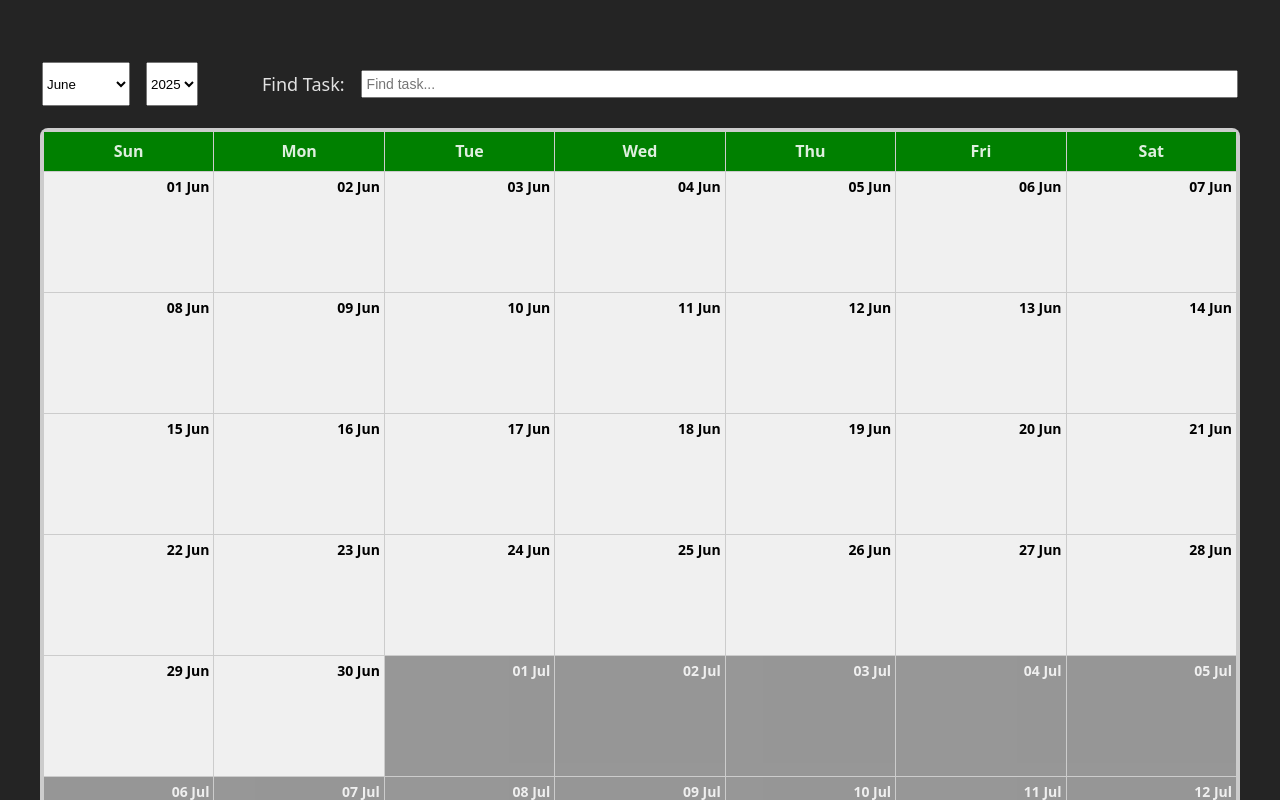
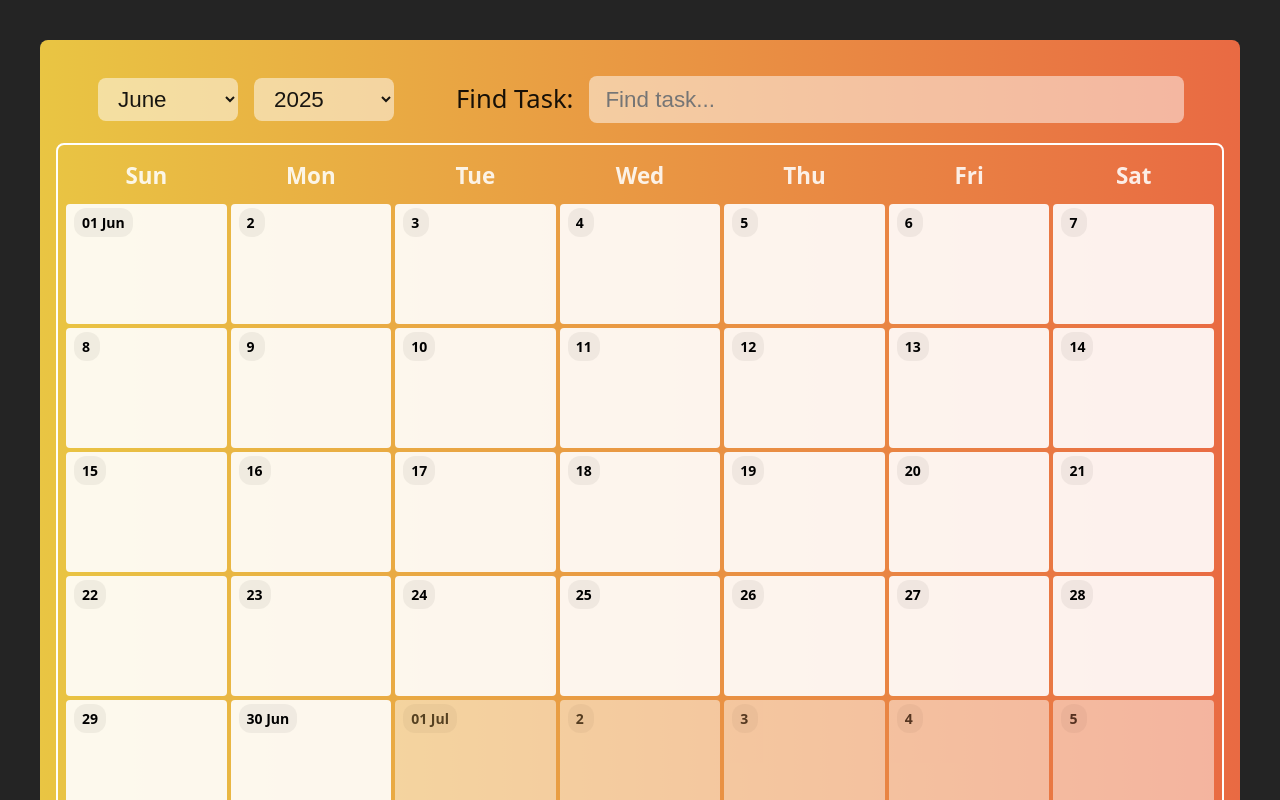
Before and after one commit to kornieiev/calendar, a React (Vite) app: page / in a window 1280 px wide. Shown: the top 800 px of the page. Built offline with nearby package versions, Linux system fonts and the light colour scheme.

Commit message:
feat: add some styles & fix date visualisation

```diff
--- a/src/components/CalendarGrid.styles.ts
+++ b/src/components/CalendarGrid.styles.ts
@@ -4,49 +4,57 @@ export const GridContainer = styled.div`
   display: grid;
   grid-template-columns: repeat(7, 1fr);
   grid-template-rows: auto repeat(6, 120px);
-  gap: 1px;
-  background-color: #ccc;
-  padding: 4px;
+  gap: 4px;
+  padding: 8px;
   border-radius: 8px;
+  border: 2px solid white;
 `;
 
 export const WeekDayHeader = styled.div`
   text-align: center;
   font-weight: bold;
+  font-size: 1.4rem;
   padding: 10px 0;
-  background-color: green;
   line-height: 1.2;
 `;
 
 export const DayCellDiv = styled.div<{
-  // isEmpty: boolean;
   isDragOver?: boolean;
   isCurrentMonth?: boolean;
 }>`
-  background-color: #f0f0f0;
+  background-color: rgba(255, 255, 255, 0.9);
   color: black;
   padding: 4px;
   position: relative;
   font-size: 14px;
   cursor: pointer;
+  border-radius: 4px;
 
   .day-number {
     font-weight: bold;
-    text-align: right;
+    text-align: left;
+    margin-left: 4px;
+    background: rgba(0, 0, 0, 0.05);
+    width: fit-content;
+    min-width: 10px;
+    padding: 4px 8px;
+    border-radius: 12px;
   }
 
   ${({ isCurrentMonth }) =>
     !isCurrentMonth &&
     css`
-      background: grey;
-      color: white;
+      background: rgba(255, 255, 255, 0.7);
+      color: rgba(0, 0, 0, 0.9);
       opacity: 0.7;
     `}
   ${({ isDragOver }) =>
     isDragOver &&
     css`
       outline: 2px solid #1976d2;
-      background: orange;
+      background: transparent;
+      border: 3px solid white;
+      outline: none;
     `}
 `;
 
@@ -57,17 +65,33 @@ export const TaskList = styled.div`
   gap: 2px;
 `;
 
-export const TaskItem = styled.div`
-  background-color: #e0f7fa;
+export const TaskItem = styled.div<{ borderColor?: string }>`
+  background: transparent;
   padding: 2px 4px;
-  border-radius: 3px;
-  font-size: 12px;
+  border-left: 5px solid ${({ borderColor }) => borderColor || "darkmagenta"};
+  font-size: 1rem;
   overflow: hidden;
   text-overflow: ellipsis;
+  text-align: left;
+  input {
+    outline: none;
+    background: red;
+  }
 `;
 
 export const TaskInputWrapper = styled.div`
   margin-top: 4px;
+
+  .task-input {
+    background: rgba(233, 106, 67, 0.5);
+    width: 90%;
+    color: black;
+    font-size: 1rem;
+    outline: none;
+    border: none;
+    border-radius: 4px;
+    padding: 4px 8px;
+  }
 
   input {
     width: 100%;
@@ -75,32 +99,63 @@ export const TaskInputWrapper = styled.div`
     padding: 2px;
   }
 `;
+export const MainWrapper = styled.div`
+  border-radius: 8px;
+  padding: 16px;
+
+  background: linear-gradient(
+    90deg,
+    rgb(233, 197, 67) 0%,
+    rgb(233, 106, 67) 100%
+  );
+`;
 
 export const FilterWrapper = styled.div`
-  margin-top: 20px;
-  margin-bottom: 20px;
+  padding-top: 20px;
+  padding-bottom: 20px;
   display: flex;
   flex-direction: row;
   gap: 60px;
+  padding: 20px 40px;
 
   .selector-wrapper {
     padding: 2px;
     display: flex;
     gap: 16px;
+
+    select {
+      background-color: rgb(255, 255, 255, 0.5);
+      border: none;
+      border-radius: 8px;
+      padding: 8px 16px;
+      width: 140px;
+      font-size: 1.4rem;
+      color: rgba(0, 0, 0, 0.9);
+    }
   }
 
   .input-wrapper {
     display: flex;
     gap: 16px;
     width: 100%;
-    font-size: 12px;
-    padding: 2px;
+    font-size: 18px;
 
     label {
       white-space: nowrap;
-      font-size: 18px;
+      font-size: 1.6rem;
+      color: rgba(0, 0, 0, 0.9);
       display: flex;
       align-items: center;
     }
+
+    input {
+      background-color: rgb(255, 255, 255, 0.5);
+      border: none;
+      border-radius: 8px;
+      padding: 8px 16px;
+      width: 100%;
+      font-size: 1.4rem;
+      color: rgba(0, 0, 0, 0.9);
+    }
   }
 `;
--- a/src/components/CalendarGrid.tsx
+++ b/src/components/CalendarGrid.tsx
@@ -10,6 +10,7 @@ import {
   TaskItem,
   TaskInputWrapper,
   FilterWrapper,
+  MainWrapper,
 } from "./CalendarGrid.styles";
 
 interface Props {
@@ -77,6 +78,11 @@ export const CalendarGrid: React.FC<Props> = ({
 
   const days: DayCell[] = generateCalendarGrid(year, month);
 
+  const getRandomColor = () =>
+    `#${Math.floor(Math.random() * 16777215)
+      .toString(16)
+      .padStart(6, "0")}`;
+
   const handleAddTask = (date: string) => {
     if (inputText.trim() === "") return;
     const tasksInDate = tasks.filter((t) => t.date === date);
@@ -85,6 +91,7 @@ export const CalendarGrid: React.FC<Props> = ({
       text: inputText.trim(),
       date,
       order: tasksInDate.length,
+      color: getRandomColor(),
     };
     setTasks((prev) => [...prev, newTask]);
     setInputText("");
@@ -159,7 +166,7 @@ export const CalendarGrid: React.FC<Props> = ({
   };
 
   return (
-    <>
+    <MainWrapper>
       <FilterWrapper>
         <div className='selector-wrapper'>
           <select
@@ -209,7 +216,6 @@ export const CalendarGrid: React.FC<Props> = ({
             placeholder='Find task...'
             value={search}
             onChange={(e) => setSearch(e.target.value)}
-            style={{ margin: "8px 0", width: "100%", fontSize: 14, padding: 4 }}
           />
         </div>
       </FilterWrapper>
@@ -221,7 +227,6 @@ export const CalendarGrid: React.FC<Props> = ({
 
         {days.map((cell, idx) => {
           const filteredTasks = tasksForDate(cell.date);
-          // if (search.trim() && filteredTasks.length === 0) return null;
 
           return (
             <DayCellDiv
@@ -252,6 +257,7 @@ export const CalendarGrid: React.FC<Props> = ({
                       onDragOver={(e) => e.preventDefault()}
                       onDrop={(e) => handleTaskDrop(e, task.id)}
                       onDoubleClick={() => handleEditTask(task)}
+                      borderColor={task.color || "darkmagenta"}
                     >
                       {editingTaskId === task.id ? (
                         <input
@@ -278,6 +284,7 @@ export const CalendarGrid: React.FC<Props> = ({
                 editingDate !== null && (
                   <TaskInputWrapper onClick={(e) => e.stopPropagation()}>
                     <input
+                      className='task-input'
                       type='text'
                       autoFocus
                       value={inputText}
@@ -293,6 +300,6 @@ export const CalendarGrid: React.FC<Props> = ({
           );
         })}
       </GridContainer>
-    </>
+    </MainWrapper>
   );
 };
--- a/src/types/index.ts
+++ b/src/types/index.ts
@@ -1,4 +1,4 @@
-export interface DayCell {
+interface DayCell {
   day: number | null;
   date: string | null;
   label?: string;
@@ -10,6 +10,7 @@ interface Task {
   text: string;
   date: string; // YYYY-MM-DD
   order: number; // Порядок отображения в дне
+  color?: string;
 }
 
 export type { DayCell, Task };
--- a/src/utils/generateCalendarGrid.ts
+++ b/src/utils/generateCalendarGrid.ts
@@ -1,4 +1,14 @@
 import type { DayCell } from "../types/index";
+
+// Вспомогательная функция
+function isFirstOrLastDayOfMonth(
+  day: number,
+  year: number,
+  month: number
+): boolean {
+  const daysInMonth = new Date(year, month + 1, 0).getDate();
+  return day === 1 || day === daysInMonth;
+}
 
 export function generateCalendarGrid(year: number, month: number): DayCell[] {
   const daysInMonth = new Date(year, month + 1, 0).getDate();
@@ -11,7 +21,6 @@ export function generateCalendarGrid(year: number, month: number): DayCell[] {
   const prevMonthYear = month === 0 ? year - 1 : year;
   const daysInPrevMonth = new Date(prevMonthYear, prevMonth + 1, 0).getDate();
 
-  // Пустые ячейки до первого числа месяца
   const prevEmptyCells = firstDayOfMonth;
   for (let i = 0; i < prevEmptyCells; i++) {
     const day = daysInPrevMonth - prevEmptyCells + i + 1;
@@ -22,7 +31,9 @@ export function generateCalendarGrid(year: number, month: number): DayCell[] {
       "en",
       { month: "short" }
     );
-    const label = `${paddedDay} ${monthShort}`;
+    const label = isFirstOrLastDayOfMonth(day, prevMonthYear, prevMonth)
+      ? `${paddedDay} ${monthShort}`
+      : `${day}`;
     result.push({ day, date, label, isCurrentMonth: false });
   }
 
@@ -34,12 +45,13 @@ export function generateCalendarGrid(year: number, month: number): DayCell[] {
     const monthShort = new Date(year, month, day).toLocaleString("en", {
       month: "short",
     });
-    const label = `${paddedDay} ${monthShort}`;
+    const label = isFirstOrLastDayOfMonth(day, year, month)
+      ? `${paddedDay} ${monthShort}`
+      : `${day}`;
     result.push({ day, date, label, isCurrentMonth: true });
   }
 
   // 3. Следующий месяц
-  // Сколько еще ячеек нужно до конца строки
   let nextDays = 0;
   while ((result.length + nextDays) % 7 !== 0) {
     nextDays++;
@@ -54,11 +66,13 @@ export function generateCalendarGrid(year: number, month: number): DayCell[] {
       "en",
       { month: "short" }
     );
-    const label = `${paddedDay} ${monthShort}`;
+    const label = isFirstOrLastDayOfMonth(i, nextMonthYear, nextMonth)
+      ? `${paddedDay} ${monthShort}`
+      : `${i}`;
     result.push({ day: i, date, label, isCurrentMonth: false });
   }
 
-  // 4. Добавляем еще одну строку из 7 ячеек следующего месяца
+  // 4. Еще одна строка следующего месяца
   const lastDay = nextDays;
   for (let i = 1; i <= 7; i++) {
     const day = lastDay + i;
@@ -69,7 +83,9 @@ export function generateCalendarGrid(year: number, month: number): DayCell[] {
       "en",
       { month: "short" }
     );
-    const label = `${paddedDay} ${monthShort}`;
+    const label = isFirstOrLastDayOfMonth(day, nextMonthYear, nextMonth)
+      ? `${paddedDay} ${monthShort}`
+      : `${day}`;
     result.push({ day, date, label, isCurrentMonth: false });
   }
 
```
